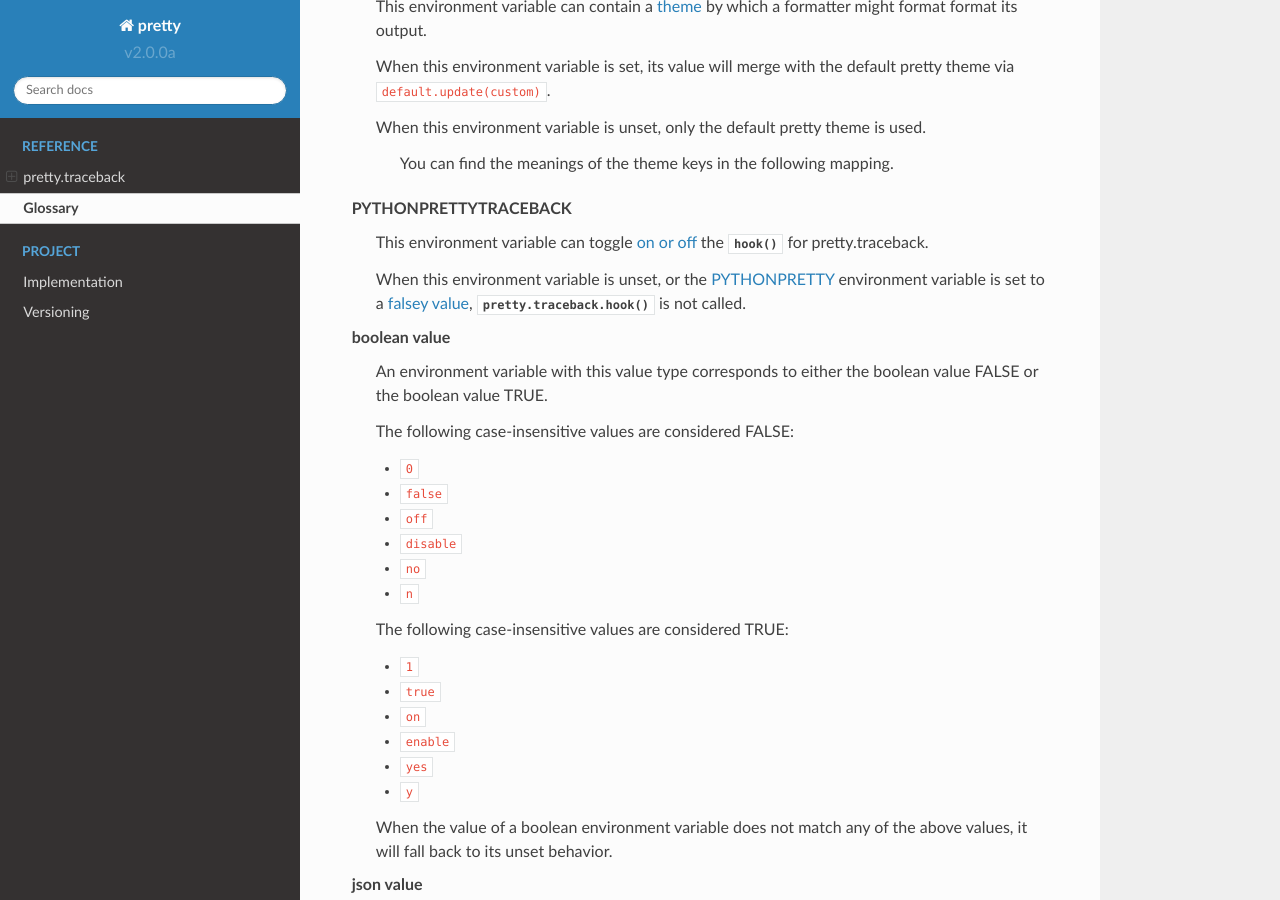
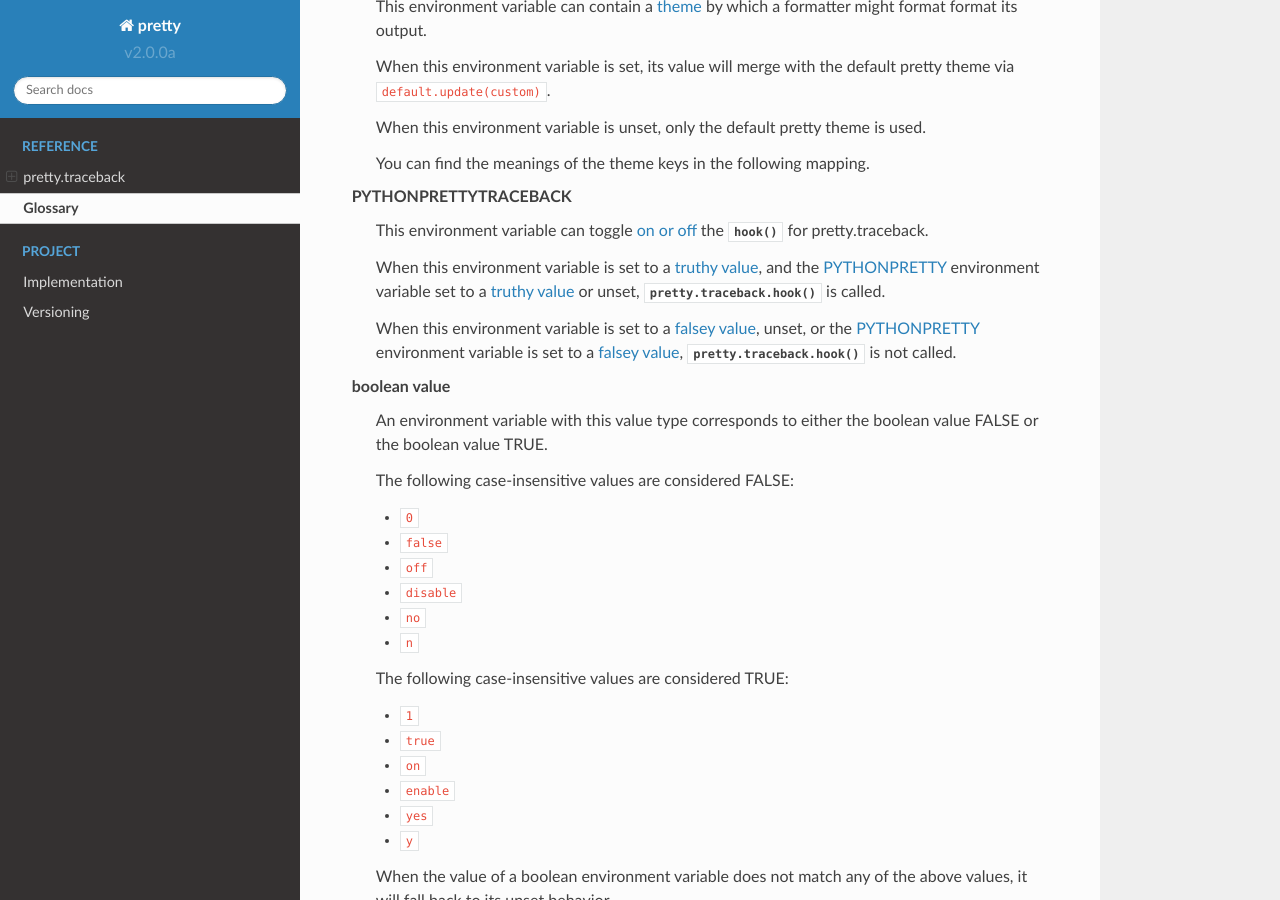
Before and after one commit to ShineyDev/pretty, a Sphinx documentation site: the page built from docs/reference/glossary.rst, in a window 1280 px wide and 900 px high, scrolled down 443 px. Built offline with Sphinx 7.4.7 and the Read the Docs theme 2.0.0, drawn with Linux system fonts in a browser that asks for light colours.

Commit message:
detail more in PYTHONPRETTYTRACEBACK glossary entry

```diff
--- a/docs/reference/glossary.rst
+++ b/docs/reference/glossary.rst
@@ -29,18 +29,22 @@ Glossary
 
         When this environment variable is unset, only the default pretty theme is used.
 
-		You can find the meanings of the theme keys in the following mapping.
+        You can find the meanings of the theme keys in the following mapping.
 
-		.. TODO
+        .. TODO
 
     PYTHONPRETTYTRACEBACK
 
         This environment variable can toggle :term:`on or off <boolean value>` the
         :func:`~pretty.traceback.hook` for pretty.traceback.
 
-        When this environment variable is unset, or the :term:`PYTHONPRETTY` environment variable
-        is set to a :term:`falsey value <boolean value>`, :func:`pretty.traceback.hook` is not
-        called.
+        When this environment variable is set to a :term:`truthy value <boolean value>`, and the
+        :term:`PYTHONPRETTY` environment variable set to a :term:`truthy value <boolean value>` or
+        unset, :func:`pretty.traceback.hook` is called.
+
+        When this environment variable is set to a :term:`falsey value <boolean value>`, unset, or
+        the :term:`PYTHONPRETTY` environment variable is set to a
+        :term:`falsey value <boolean value>`, :func:`pretty.traceback.hook` is not called.
 
     boolean value
 
```
